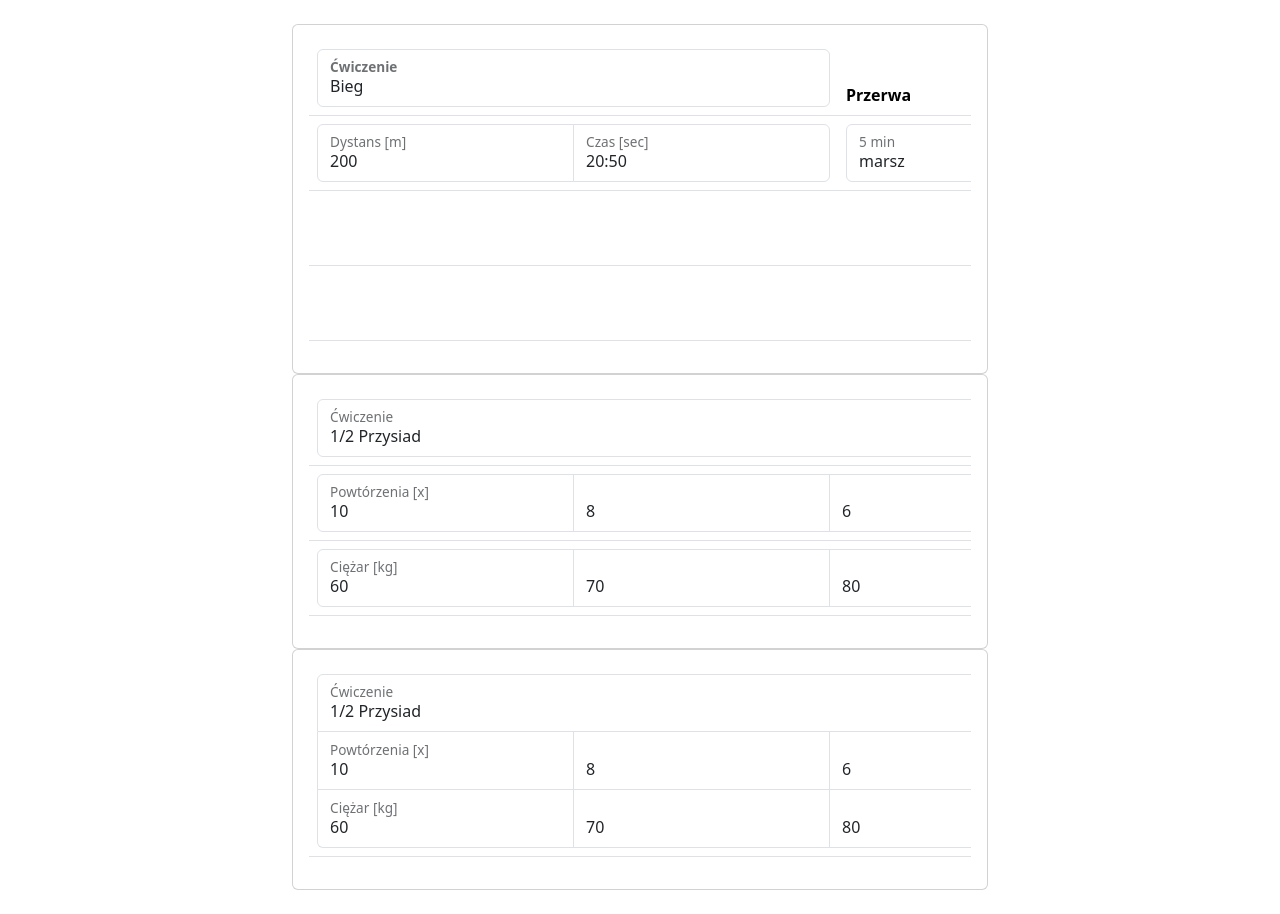
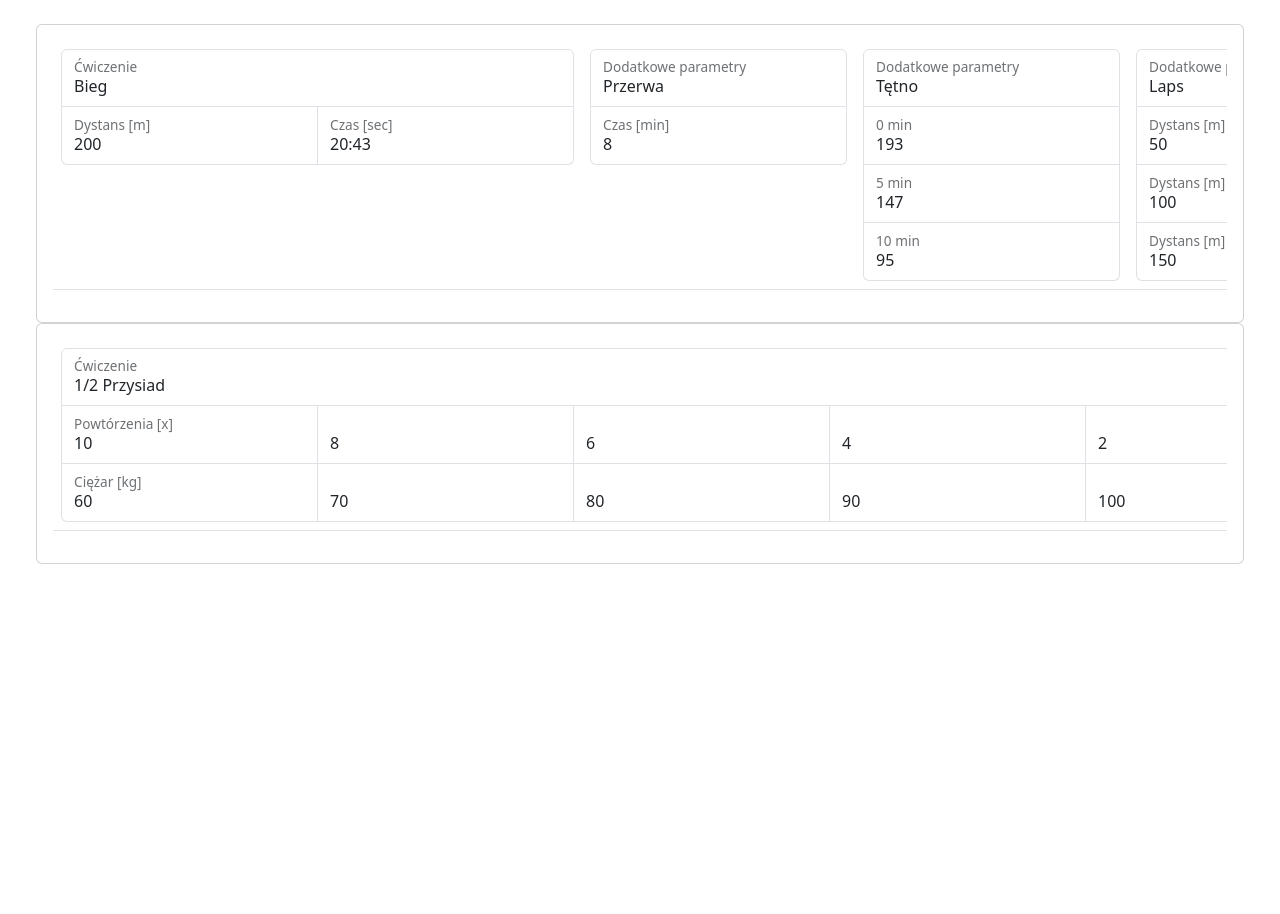
Before and after one commit to ciepielajan/training_notebook, a FastAPI app: page /test in a window 1280 px wide. After the commit the page ends 564 px from the top, so only its background shows below. Run offline with FastAPI, Linux system fonts and the light colour scheme.

Commit message:
new grid

```diff
--- a/app/static/style.css
+++ b/app/static/style.css
@@ -1,5 +1,5 @@
 body { font-family: system-ui, -apple-system, "Segoe UI", Roboto, Arial; padding: 18px; background:#fff; color:#111 }
-.container { max-width: 720px; margin: 0 auto; }
+.container { max-width: 1440px; margin: 0 auto; }
 .field-row { display:flex; gap:8px; margin-bottom:8px; align-items:center; }
 .field-row input[type="text"], .field-row input[type="number"] { padding:6px 8px; font-size:14px; flex:1; }
 .controls { display:flex; gap:10px; margin-top:12px; }
--- a/app/templates/test.html
+++ b/app/templates/test.html
@@ -6,208 +6,127 @@
   <title>Test styli</title>
   <link href="https://cdn.jsdelivr.net/npm/bootstrap@5.3.3/dist/css/bootstrap.min.css" rel="stylesheet">
   <script src="https://cdn.jsdelivr.net/npm/bootstrap@5.3.3/dist/js/bootstrap.bundle.min.js"></script>
-  <link rel="stylesheet" href="{{ url_for('static', path='style.css') }}?v=10">
+  <link rel="stylesheet" href="{{ url_for('static', path='style.css') }}?v=1">
 
 </head>
 <body class="p-4">
     <div class="container">
-
+    <!-- <div class="container-fluid"> -->
 
     <div class="card">
-            <div class="card-body">
-                <div class="scroll-container">
-                    <table class="table">
-                        <thead>
-                            <tr>
-                            <th scope="col">
+        <div class="card-body">
+            <div class="scroll-container">
+                <table class="table">
+                    <tr>
+                        <td>
+                            <div class="input-group-vertical">
                                 <div class="input-group">
                                     <div class="form-floating">
                                         <input type="text" class="form-control" value="Bieg">
                                         <label>Ćwiczenie</label>
                                     </div>
                                 </div>
-                            </th>
-                            <th scope="col">Przerwa</th>
-                            <th scope="col">Tętno</th>
-                            <th scope="col">Laps</th>
-                            </tr>
-                        </thead>
-                        <tr>
-                            <td>
                                 <div class="input-group">
                                     <div class="form-floating">
                                         <input type="text" class="form-control" value="200">
                                         <label>Dystans [m]</label>
                                     </div>
                                     <div class="form-floating">
-                                        <input type="text" class="form-control" value="20:50">
+                                        <input type="text" class="form-control" value="20:43">
                                         <label>Czas [sec]</label>
                                     </div>
                                 </div>
-                            </td>
-                            <td>
+                            </div>
+                        </td>
+                        <td>
+                            <div class="input-group-vertical">
                                 <div class="input-group">
                                     <div class="form-floating">
-                                        <input type="text" class="form-control" value="marsz">
+                                        <input type="text" class="form-control" value="Przerwa">
+                                        <label>Dodatkowe parametry</label>
+                                    </div>
+                                </div>
+                                <div class="input-group">
+                                    <div class="form-floating">
+                                        <input type="text" class="form-control" value="8">
+                                        <label>Czas [min]</label>
+                                    </div>
+                                </div>
+                            </div>
+                        </td>
+                        <td>
+                            <div class="input-group-vertical">
+                                <div class="input-group">
+                                    <div class="form-floating">
+                                        <input type="text" class="form-control" value="Tętno">
+                                        <label>Dodatkowe parametry</label>
+                                    </div>
+                                </div>
+                                <div class="input-group">
+                                    <div class="form-floating">
+                                        <input type="text" class="form-control" value="193">
+                                        <label>0 min</label>
+                                    </div>
+                                </div>
+                                <div class="input-group">
+                                    <div class="form-floating">
+                                        <input type="text" class="form-control" value="147">
                                         <label>5 min</label>
                                     </div>
                                 </div>
-                            </td>
-                            <td>
                                 <div class="input-group">
                                     <div class="form-floating">
-                                        <input type="text" class="form-control" value="198">
-                                        <label>po odcinku</label>
+                                        <input type="text" class="form-control" value="95">
+                                        <label>10 min</label>
                                     </div>
                                 </div>
-                            </td>
-                            <td>
+                            </div>
+                        </td>
+                        <td>
+                            <div class="input-group-vertical">
+                                <div class="input-group">
+                                    <div class="form-floating">
+                                        <input type="text" class="form-control" value="Laps">
+                                        <label>Dodatkowe parametry</label>
+                                    </div>
+                                </div>
                                 <div class="input-group">
                                     <div class="form-floating">
                                         <input type="text" class="form-control" value="50">
-                                        <label>metr</label>
+                                        <label>Dystans [m]</label>
                                     </div>
                                     <div class="form-floating">
-                                        <input type="text" class="form-control" value="5:50">
+                                        <input type="text" class="form-control" value="">
                                         <label>Czas [sec]</label>
                                     </div>
                                 </div>
-                            </td>
-                        </tr>
-                        <tr>
-                            <td>
-
-                            </td>
-                            <td>
-                            </td>
-                            <td>
-                                <div class="input-group">
-                                    <div class="form-floating">
-                                        <input type="text" class="form-control" value="135">
-                                        <label>po 5 min</label>
-                                    </div>
-                                </div>
-                            </td>
-                            <td>
                                 <div class="input-group">
                                     <div class="form-floating">
                                         <input type="text" class="form-control" value="100">
-                                        <label>metr</label>
+                                        <label>Dystans [m]</label>
                                     </div>
                                     <div class="form-floating">
-                                        <input type="text" class="form-control" value="10:50">
+                                        <input type="text" class="form-control" value="">
                                         <label>Czas [sec]</label>
                                     </div>
                                 </div>
-                            </td>
-                        </tr>
-                        <tr>
-                            <td>
-
-                            </td>
-                            <td>
-
-                            </td>
-                            <td>
-                                <div class="input-group">
-                                    <div class="form-floating">
-                                        <input type="text" class="form-control" value="95">
-                                        <label>po 10 min</label>
-                                    </div>
-                                </div>
-                            </td>
-                            <td>
                                 <div class="input-group">
                                     <div class="form-floating">
                                         <input type="text" class="form-control" value="150">
-                                        <label>metr</label>
+                                        <label>Dystans [m]</label>
                                     </div>
                                     <div class="form-floating">
-                                        <input type="text" class="form-control" value="15:20">
+                                        <input type="text" class="form-control" value="">
                                         <label>Czas [sec]</label>
                                     </div>
                                 </div>
-                            </td>
-                        </tr>
-
-                    </table>
-                </div>
+                            </div>
+                        </td>
+                    </tr>
+                </table>
             </div>
+        </div>
     </div>
-
-
-
-    <div class="card">
-            <div class="card-body">
-                <div class="scroll-container">
-                    <table class="table">
-                        <thead>
-                            <td>
-                                <div class="input-group">
-                                    <div class="form-floating">
-                                        <input type="text" class="form-control" value="1/2 Przysiad">
-                                        <label>Ćwiczenie</label>
-                                    </div>
-                                </div>
-                            </td>
-                        </thead>
-                        <tr>
-                            <td>
-                                <div class="input-group">
-                                    <div class="form-floating">
-                                        <input type="text" class="form-control" value="10">
-                                        <label>Powtórzenia [x]</label>
-                                    </div>
-                                    <div class="form-floating">
-                                        <input type="text" class="form-control" value="8">
-                                    </div>
-                                    <div class="form-floating">
-                                        <input type="text" class="form-control" value="6">
-                                    </div>
-                                    <div class="form-floating">
-                                        <input type="text" class="form-control" value="4">
-                                    </div>
-                                    <div class="form-floating">
-                                        <input type="text" class="form-control" value="2">
-                                    </div>
-                                    <div class="form-floating">
-                                        <input type="text" class="form-control" value="1">
-                                    </div>
-                                </div>
-                            </td>
-                        </tr>
-                        <tr>
-                            <td>
-                                <div class="input-group">
-                                    <div class="form-floating">
-                                        <input type="text" class="form-control" value="60">
-                                        <label>Ciężar [kg]</label>
-                                    </div>
-                                    <div class="form-floating">
-                                        <input type="text" class="form-control" value="70">
-                                    </div>
-                                    <div class="form-floating">
-                                        <input type="text" class="form-control" value="80">
-                                    </div>
-                                    <div class="form-floating">
-                                        <input type="text" class="form-control" value="90">
-                                    </div>
-                                    <div class="form-floating">
-                                        <input type="text" class="form-control" value="100">
-                                    </div>
-                                    <div class="form-floating">
-                                        <input type="text" class="form-control" value="110">
-                                    </div>
-                                </div>
-                            </td>
-                        </tr>
-
-                    </table>
-                </div>
-            </div>
-    </div>
-
-
 
 
 
```
